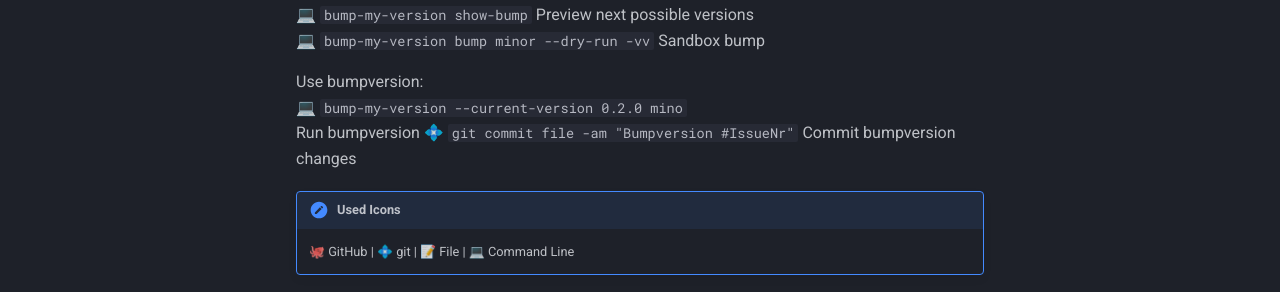
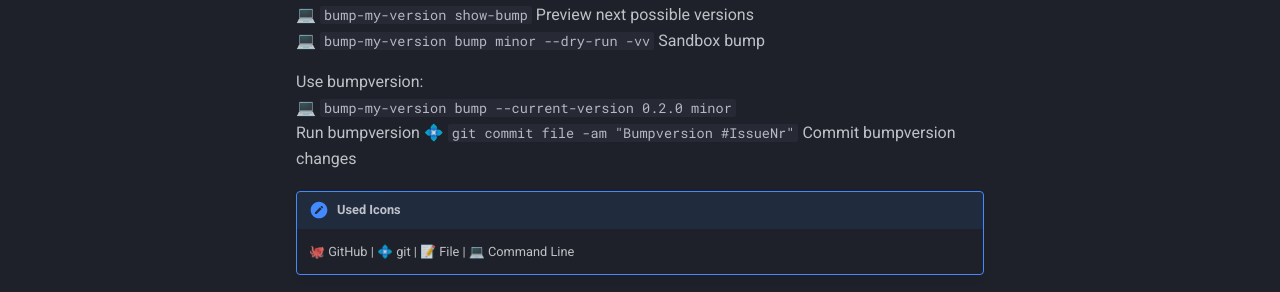
Before and after one commit to rl-institut/super-repo, an MkDocs documentation site: the page built from docs/development/release/index.md, in a window 1280 px wide and 1126 px high. Shown: the part 803-1095 px from the top of the window. Built offline with MkDocs 1.6.1 and Material for MkDocs 9.7.7, drawn with Linux system fonts in a browser that asks for light colours; comment, search, counter and statistics services are not loaded; the version menu is left out.

Commit message:
Update bumpversion docs #24

```diff
--- a/docs/development/release/index.md
+++ b/docs/development/release/index.md
@@ -26,7 +26,7 @@
     💻 `bump-my-version bump minor --dry-run -vv` Sandbox bump
 
 Use bumpversion: <br>
-    💻 `bump-my-version --current-version 0.2.0 mino` <br> Run bumpversion
+    💻 `bump-my-version bump --current-version 0.2.0 minor` <br> Run bumpversion
     💠 `git commit file -am "Bumpversion #IssueNr"` Commit bumpversion changes
 
 !!! note "Used Icons"
```
